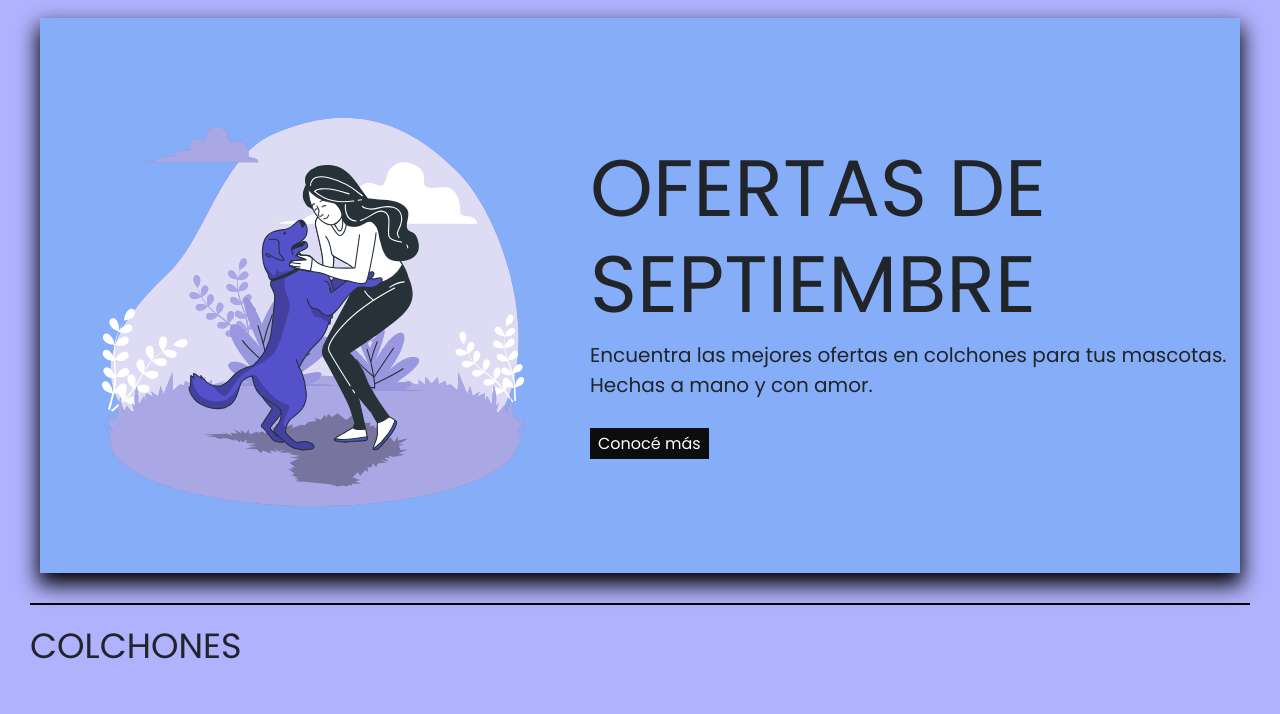
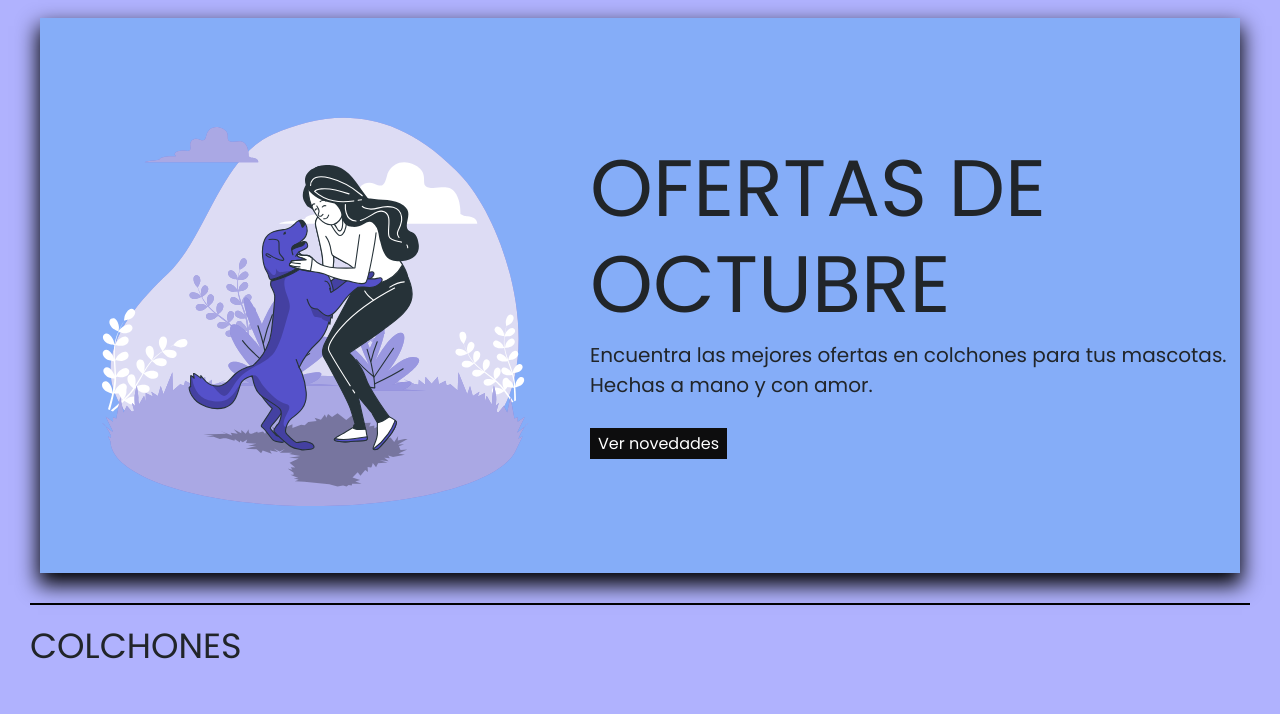
Before and after one commit to GastonRondan/PensaComoEllosProyectoWeb, a plain HTML site: page index.html in a window 1280 px wide. Shown: the part 86-800 px from the top of the page. Drawn offline with nearby package versions, Linux system fonts and the light colour scheme.

Commit message:
Modificación de Ofertas para  Octubre

```diff
--- a/index.html
+++ b/index.html
@@ -47,9 +47,9 @@
               <img src="assets/good-dog.svg" alt="perro">
             </div>
         <div class="h1-p">
-            <h1>OFERTAS DE SEPTIEMBRE</h1>
+            <h1>OFERTAS DE OCTUBRE</h1>
             <p><b> Encuentra las mejores ofertas en colchones para tus mascotas. Hechas a mano y con amor. </b></p>
-            <a href="./pages/productos.html">Conocé más</a>
+            <a href="./pages/productos.html">Ver novedades</a>
         </div>
       </article>
    </section>
```
Also changed, not shown: styles/main.scss (+6 -3 lines).
